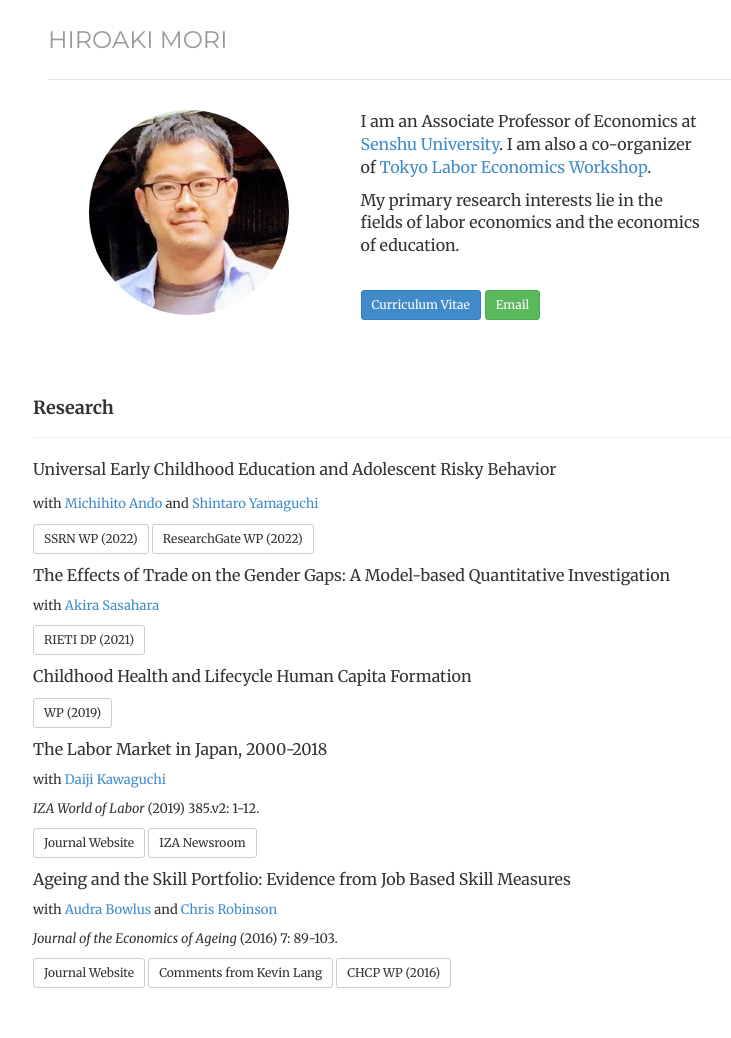
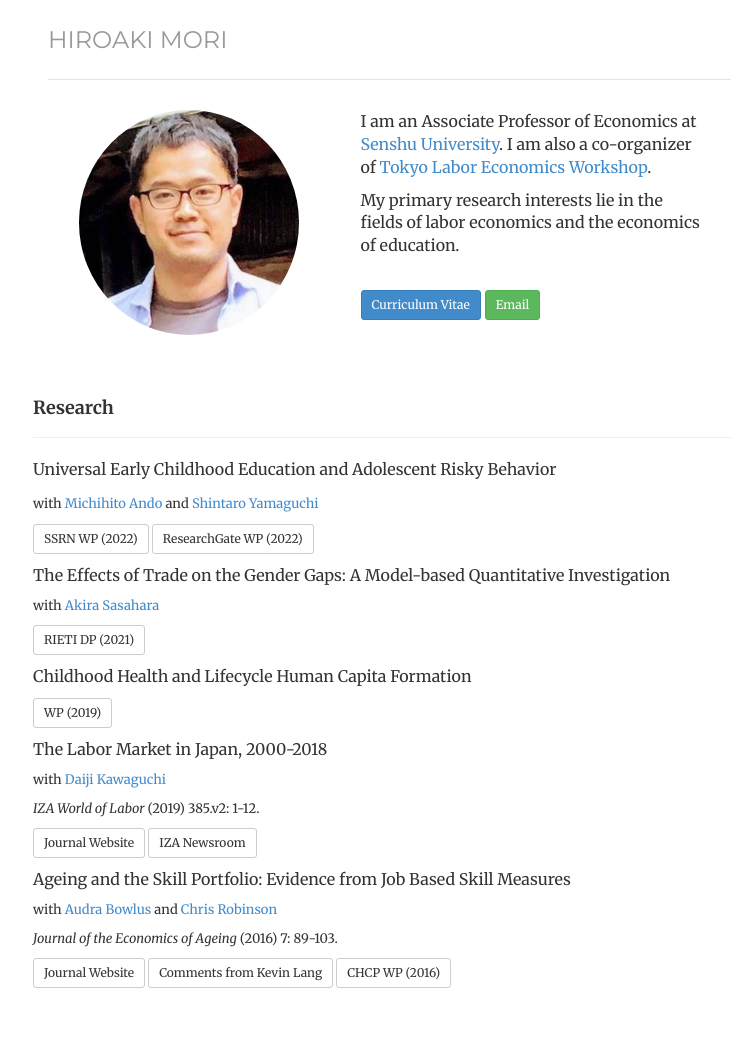
Before and after one commit to morihiroaki/morihiroaki.github.io, a Jekyll site: the page built from index.html, in a window 1280 px wide. Shown: the whole page, without its empty margins (232-963 px from the left). Built offline with Jekyll 4.4.1, drawn with Linux system fonts in a browser that asks for light colours.

Commit message:
Update index.html

```diff
--- a/index.html
+++ b/index.html
@@ -10,7 +10,7 @@ description:
 
 <div class="box text-center">
 <div class='col-sm-5 text-center'>
-<img  class="img-circle avatar" width="200" alt="Hiro Mori" src="files/portrait2.jpg">
+<img  class="img-circle avatar" width="220" alt="Hiro Mori" src="files/portrait2.jpg">
 </div>
 </div>
 
```
